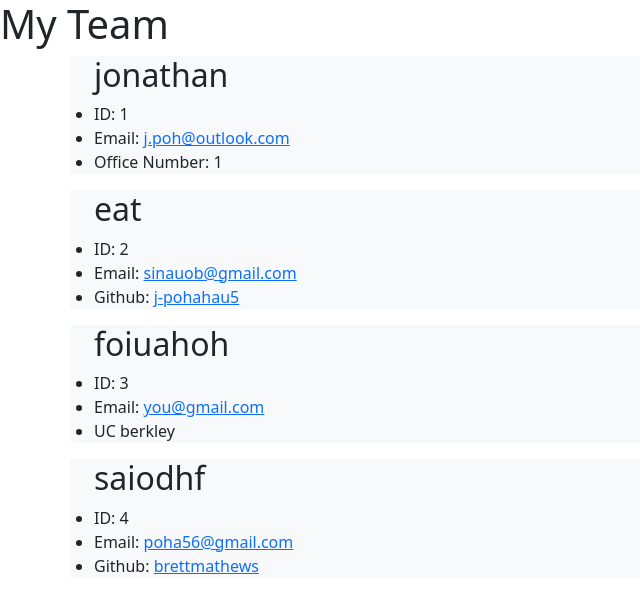
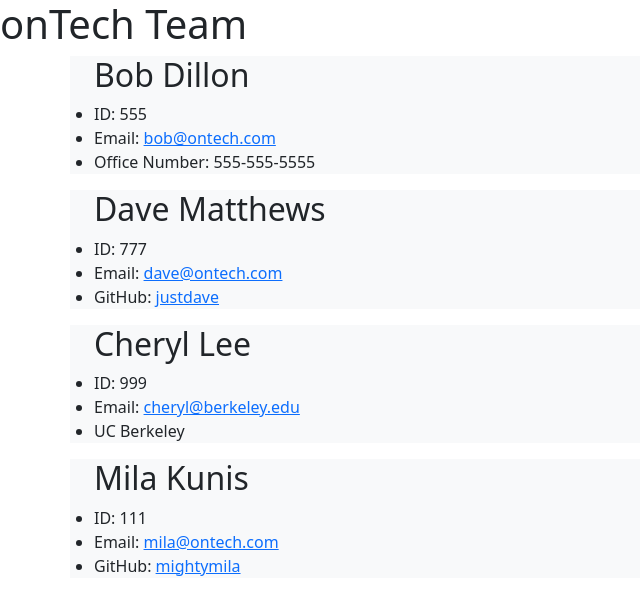
Before and after one commit to justhenner/build-a-team, a website: page index.html in a window 1280 px wide. Shown: the whole page, without its empty margins (0-640 px from the left). Drawn offline with nearby package versions, Linux system fonts and the light colour scheme.

Commit message:
updated index.html

```diff
--- a/index.html
+++ b/index.html
@@ -9,43 +9,43 @@
     </head>
     <body>
         <header>
-            <h1 class="team-card">My Team</h1>
+            <h1 class="team-card">onTech Team</h1>
         </header>
 
         <main>
         <div class="manager-card container bg-light mb-2">
-                <h2 class="manager-name container">jonathan</h2>
+                <h2 class="manager-name container">Bob Dillon</h2>
                 <ul class="manger-info container">
-                    <li class="id col">ID: 1</li>
-                    <li class="email col">Email: <a href="mailto: j.poh@outlook.com">j.poh@outlook.com</a></li>
-                    <li class="office-number col">Office Number: 1</li>
+                    <li class="id col">ID: 555</li>
+                    <li class="email col">Email: <a href="mailto: j.poh@outlook.com">bob@ontech.com</a></li>
+                    <li class="office-number col">Office Number: 555-555-5555</li>
                 </ul>
             </div>
 
         <div class="engineer-card container bg-light mb-2">
-                <h2 class="engineer-name container">eat</h2>
+                <h2 class="engineer-name container">Dave Matthews</h2>
                 <ul class="engineer-info container">
-                    <li class="id col">ID: 2</li>
-                    <li class="engineer-email col">Email: <a href="mailto: sinauob@gmail.com">sinauob@gmail.com</a></li>
-                    <li class="engineer-username col">Github: <a href="https://github.com/j-pohahau5">j-pohahau5</a></li>
+                    <li class="id col">ID: 777</li>
+                    <li class="engineer-email col">Email: <a href="mailto: sinauob@gmail.com">dave@ontech.com</a></li>
+                    <li class="engineer-username col">GitHub: <a href="https://github.com/davematthews">justdave</a></li>
                 </ul>
             </div>
 
         <div class="intern-card container bg-light mb-2">
-                <h2 class="intern-name container">foiuahoh</h2>
+                <h2 class="intern-name container">Cheryl Lee</h2>
                 <ul class="intern-info container">
-                    <li class="intern-id col">ID: 3</li>
-                    <li class="intern-email col">Email: <a href="mailto: you@gmail.com">you@gmail.com</a></li>
-                    <li class="intern-school col">UC berkley</li>
+                    <li class="intern-id col">ID: 999</li>
+                    <li class="intern-email col">Email: <a href="mailto: you@gmail.com">cheryl@berkeley.edu</a></li>
+                    <li class="intern-school col">UC Berkeley</li>
                 </ul>
             </div>
 
         <div class="engineer-card container bg-light mb-2">
-                <h2 class="engineer-name container">saiodhf</h2>
+                <h2 class="engineer-name container">Mila Kunis</h2>
                 <ul class="engineer-info container">
-                    <li class="id col">ID: 4</li>
-                    <li class="engineer-email col">Email: <a href="mailto: poha56@gmail.com">poha56@gmail.com</a></li>
-                    <li class="engineer-username col">Github: <a href="https://github.com/brettmathews">brettmathews</a></li>
+                    <li class="id col">ID: 111</li>
+                    <li class="engineer-email col">Email: <a href="mailto: mila@tech.com">mila@ontech.com</a></li>
+                    <li class="engineer-username col">GitHub: <a href="https://github.com/mightymila">mightymila</a></li>
                 </ul>
             </div>
          </main>
```
